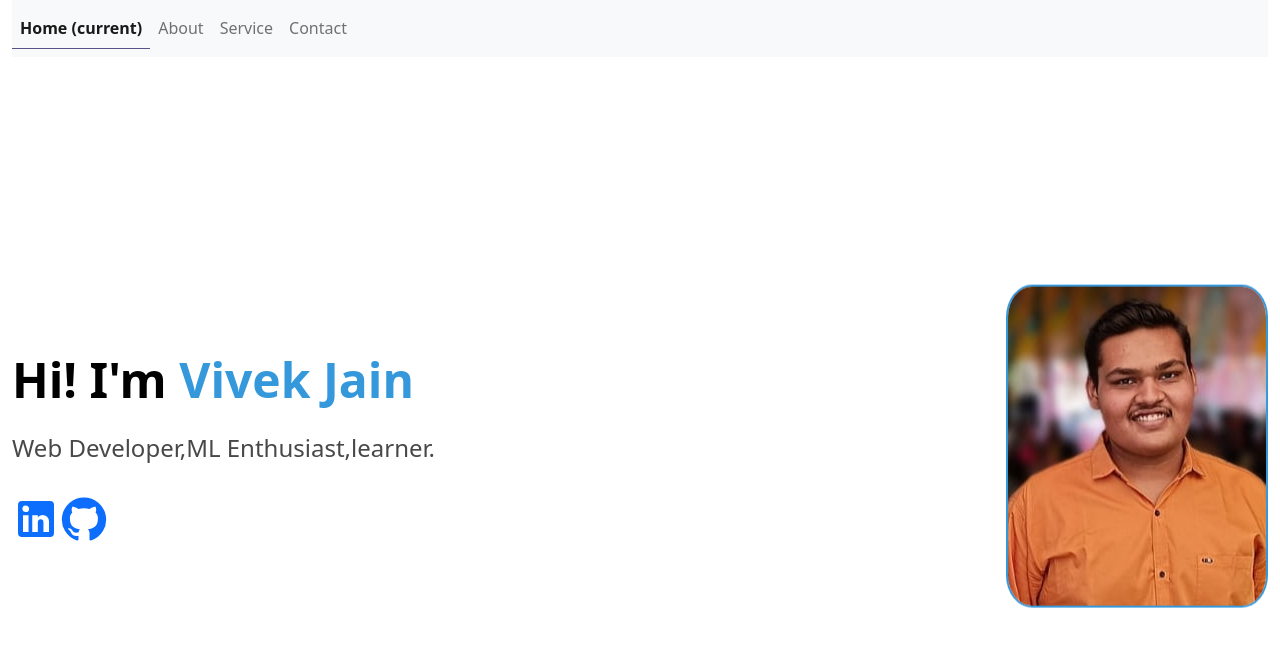
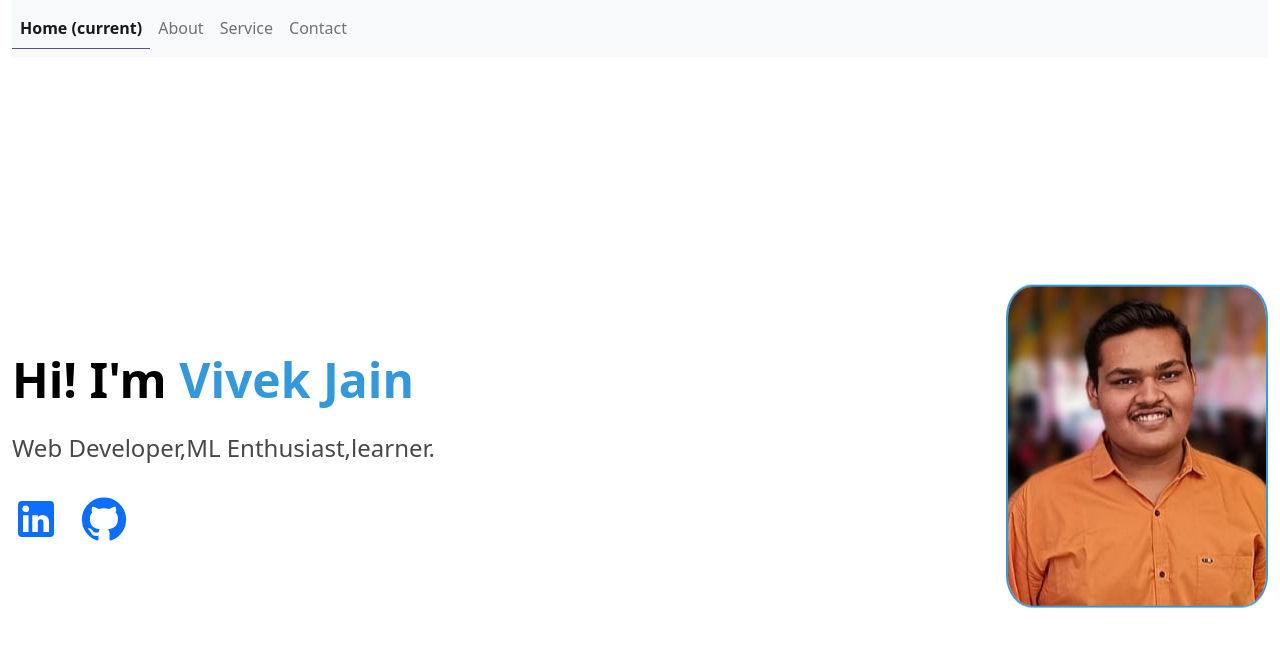
Before and after one commit to vivek0042/Responsive-portfolio, a React (Create React App) app: page / in a window 1280 px wide. Shown: the top 646 px of the page. Built offline with nearby package versions, Linux system fonts and the light colour scheme.

Commit message:
update 8

```diff
--- a/src/App.css
+++ b/src/App.css
@@ -107,7 +107,7 @@
 }
 @media
   (max-device-width: 700px)
-  and (max-device-height: 900px) {
+  and (max-device-height: 800px) {
     #header .animated1{
       animation:up-down 2s ease-in-out infinite alternate-reverse both;
       width:00px;
@@ -121,3 +121,8 @@
 
 
 }
+.ico{
+  margin-right: 20px;
+  width: 2rem;;
+  height: auto;
+}
```
